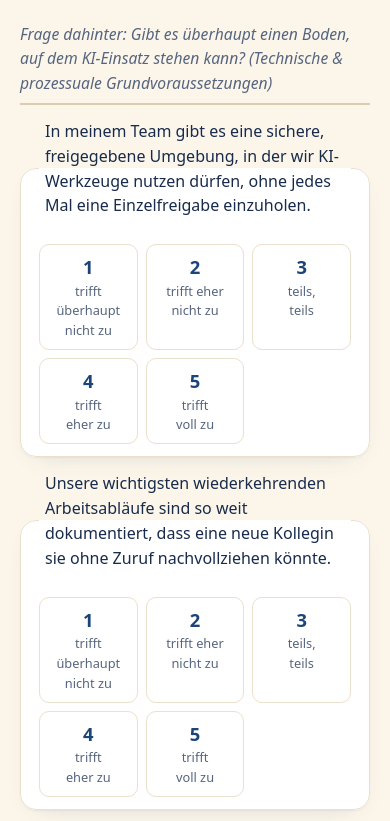
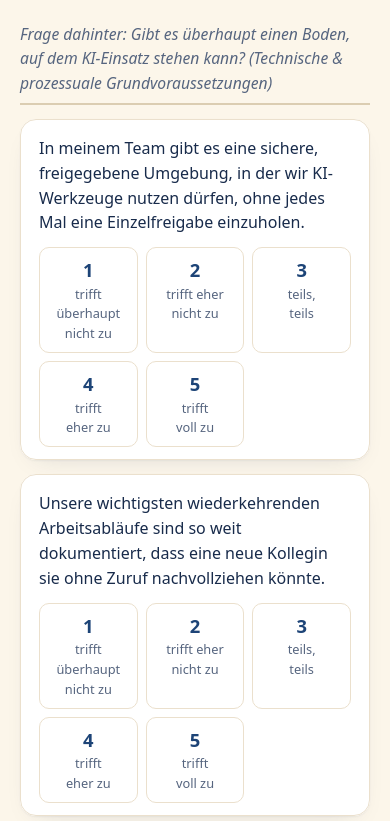
Before and after one commit to jaymanuzon/check, a plain HTML site: page index.html in a window 390 px wide. Shown: the part 2535-3356 px from the top of the page. Drawn offline with Linux system fonts and the light colour scheme.

Commit message:
Mobile-Fix: <legend> aus der Fieldset-Rahmenlinie in den Fluss geholt (float-Reset) — Fragetexte ragten bei 390px aus den Karten (Jay-Screenshot 02.07.)
Co-Authored-By: Claude Fable 5 <noreply@anthropic.com>

```diff
--- a/index.html
+++ b/index.html
@@ -200,6 +200,13 @@ footer{border-top:1px solid var(--line);margin-top:50px;padding:26px 0 50px;colo
   .scale{display:grid;grid-template-columns:repeat(3,1fr);gap:8px}
   .scale .opt{min-width:0}
   .scale label{min-width:0;padding:8px 3px}
+  /* Ursache: <legend> sitzt per Browser-Default AUF der Fieldset-Rahmenlinie, nicht im
+     Karteninhalt — bei 390px wrappt der Fragetext auf 3-4 Zeilen und ragt komplett aus
+     der Karte (Jay-Screenshot 02.07.). Standard-Reset: float holt die Legend in den
+     normalen Fluss, die Karte wächst mit; clear schiebt die Skala darunter. */
+  fieldset.item{min-inline-size:auto}
+  fieldset.item legend{float:left;width:100%;padding:0;margin:0 0 12px}
+  fieldset.item legend + *{clear:both}
   html,body{overflow-x:hidden}
 }
 </style>
```
